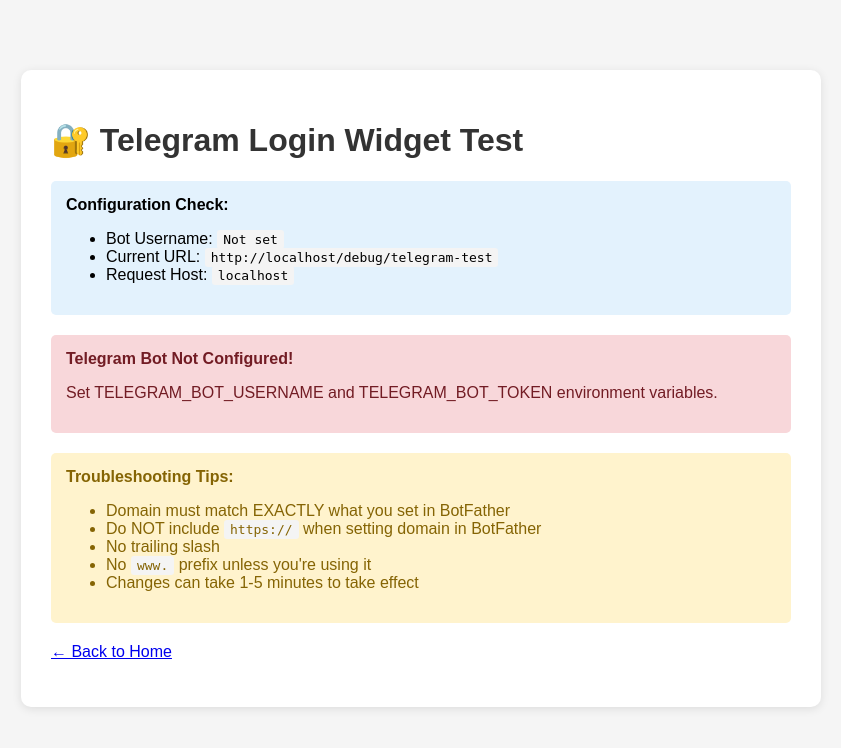
After one commit to havliksimon/anki-card-creator, a Flask app: page /debug/telegram-test in a window 1280 px wide. The commit adds this page. Shown: the top 748 px of the page, without its empty margins (219-1060 px from the left). Run offline with Flask 3, Linux system fonts and the light colour scheme.

Commit message:
Add debug tools and Telegram login improvements
- Add debug routes for troubleshooting deck switching and Telegram config
- Add /debug/telegram-test page to verify Telegram widget configuration
- Add GET handler for Telegram login errors
- Show proper error messages when Telegram login fails
- Add Telegram widget configuration instructions

```diff
--- a/app.py
+++ b/app.py
@@ -13,6 +13,7 @@
 from src.routes.main import main_bp
 from src.routes.admin import admin_bp
 from src.routes.api import api_bp
+from src.routes.debug import debug_bp
 from flask import request  # Import for rate limiter
 
 
@@ -52,6 +53,7 @@
     app.register_blueprint(main_bp)
     app.register_blueprint(admin_bp)
     app.register_blueprint(api_bp)
+    app.register_blueprint(debug_bp)
 
     # Error handlers
     @app.errorhandler(404)
--- /dev/null
+++ b/src/routes/debug.py
@@ -0,0 +1,47 @@
+"""Debug routes for troubleshooting."""
+from flask import Blueprint, jsonify, session, current_app, render_template, request
+from flask_login import login_required, current_user
+from src.models.deck_manager import deck_manager
+
+debug_bp = Blueprint('debug', __name__, url_prefix='/debug')
+
+
+@debug_bp.route('/deck-status')
+@login_required
+def deck_status():
+    """Debug endpoint to check current deck status."""
+    user_id = current_user.id
+    deck_id = deck_manager.get_current_deck_id(user_id)
+    deck_num = deck_manager.parse_deck_id(deck_id)[1]
+
+    # Get all session keys related to this user
+    user_session_keys = {k: v for k, v in session.items() if str(user_id) in k or 'deck' in k}
+
+    return jsonify({
+        'user_id': user_id,
+        'current_deck_id': deck_id,
+        'current_deck_num': deck_num,
+        'session_keys': user_session_keys,
+        'all_session_keys': list(session.keys()),
+        'decks': deck_manager.get_user_decks(user_id)
+    })
+
+
+@debug_bp.route('/telegram-config')
+def telegram_config():
+    """Debug endpoint to check Telegram configuration."""
+    return jsonify({
+        'bot_username': current_app.config.get('TELEGRAM_BOT_USERNAME'),
+        'has_token': bool(current_app.config.get('TELEGRAM_BOT_TOKEN')),
+        'admin_id': current_app.config.get('TELEGRAM_ADMIN_ID'),
+        'app_url': current_app.config.get('APP_URL'),
+        'request_url': request.url,
+        'request_host': request.host,
+        'request_origin': request.headers.get('Origin', 'Not set')
+    })
+
+
+@debug_bp.route('/telegram-test')
+def telegram_test():
+    """Test page for Telegram login widget."""
+    return render_template('debug/telegram_test.html')
--- /dev/null
+++ b/templates/debug/telegram_test.html
@@ -0,0 +1,111 @@
+<!DOCTYPE html>
+<html>
+<head>
+    <title>Telegram Login Test</title>
+    <style>
+        body {
+            font-family: Arial, sans-serif;
+            max-width: 800px;
+            margin: 50px auto;
+            padding: 20px;
+            background: #f5f5f5;
+        }
+        .container {
+            background: white;
+            padding: 30px;
+            border-radius: 10px;
+            box-shadow: 0 2px 10px rgba(0,0,0,0.1);
+        }
+        h1 { color: #333; }
+        .info {
+            background: #e3f2fd;
+            padding: 15px;
+            border-radius: 5px;
+            margin: 20px 0;
+        }
+        .warning {
+            background: #fff3cd;
+            padding: 15px;
+            border-radius: 5px;
+            margin: 20px 0;
+            color: #856404;
+        }
+        .error {
+            background: #f8d7da;
+            padding: 15px;
+            border-radius: 5px;
+            margin: 20px 0;
+            color: #721c24;
+        }
+        code {
+            background: #f4f4f4;
+            padding: 2px 6px;
+            border-radius: 3px;
+            font-family: monospace;
+        }
+        .widget-container {
+            text-align: center;
+            margin: 30px 0;
+            padding: 20px;
+            border: 2px dashed #ddd;
+            border-radius: 10px;
+        }
+    </style>
+</head>
+<body>
+    <div class="container">
+        <h1>🔐 Telegram Login Widget Test</h1>
+
+        <div class="info">
+            <strong>Configuration Check:</strong>
+            <ul>
+                <li>Bot Username: <code>{{ telegram_bot_username or 'Not set' }}</code></li>
+                <li>Current URL: <code>{{ request.url }}</code></li>
+                <li>Request Host: <code>{{ request.host }}</code></li>
+            </ul>
+        </div>
+
+        {% if telegram_bot_username and telegram_bot_username != 'your_bot_username' %}
+            <div class="info">
+                <strong>BotFather Configuration Required:</strong>
+                <ol>
+                    <li>Message <a href="https://t.me/BotFather" target="_blank">@BotFather</a></li>
+                    <li>Send <code>/setdomain</code></li>
+                    <li>Select your bot: <code>@{{ telegram_bot_username }}</code></li>
+                    <li>Enter EXACTLY: <code>{{ request.host }}</code> (without https://)</li>
+                </ol>
+            </div>
+
+            <div class="widget-container">
+                <h3>Test Widget Below:</h3>
+                <script async src="https://telegram.org/js/telegram-widget.js?22"
+                    data-telegram-login="{{ telegram_bot_username }}"
+                    data-size="large"
+                    data-auth-url="{{ url_for('auth.login_telegram', _external=True) }}"
+                    data-request-access="write"
+                    data-userpic="false">
+                </script>
+                <p style="color: #666; margin-top: 10px;">If you see "Bot domain invalid", the domain is not configured correctly in BotFather.</p>
+            </div>
+        {% else %}
+            <div class="error">
+                <strong>Telegram Bot Not Configured!</strong>
+                <p>Set TELEGRAM_BOT_USERNAME and TELEGRAM_BOT_TOKEN environment variables.</p>
+            </div>
+        {% endif %}
+
+        <div class="warning">
+            <strong>Troubleshooting Tips:</strong>
+            <ul>
+                <li>Domain must match EXACTLY what you set in BotFather</li>
+                <li>Do NOT include <code>https://</code> when setting domain in BotFather</li>
+                <li>No trailing slash</li>
+                <li>No <code>www.</code> prefix unless you're using it</li>
+                <li>Changes can take 1-5 minutes to take effect</li>
+            </ul>
+        </div>
+
+        <p><a href="{{ url_for('main.index') }}">← Back to Home</a></p>
+    </div>
+</body>
+</html>
```
Also changed, not shown: src/routes/auth.py (+13 -1 lines), templates/auth/login.html (+14 -1 lines).
